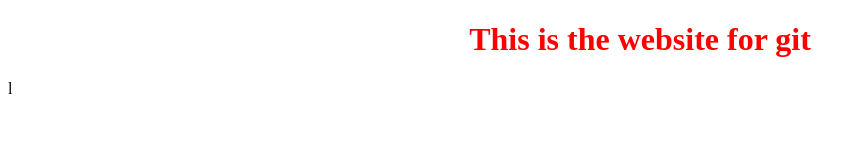
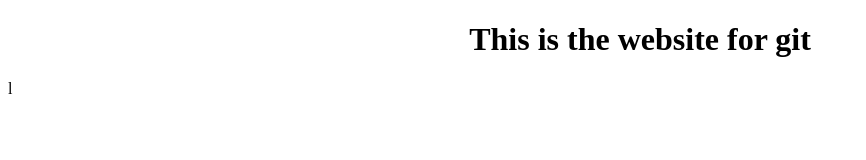
Before and after one commit to rfqma/zetta_upn_rifqi_maulana, a plain HTML site: page Index.html in a window 1280 px wide. Shown: the whole page, without its empty margins (0-866 px from the left). Drawn offline with Linux system fonts and the light colour scheme.

Commit message:
Revert "[UI] Update Index HTML and Style.css to have red color on text <h1>"
This reverts commit db24e8731dbc386668a2513b43e600486ddd5488.

```diff
--- a/Index.html
+++ b/Index.html
@@ -6,12 +6,10 @@
     <meta http-equiv="X-UA-Compatible" content="IE=edge">
     <meta name="viewport" content="width=device-width, initial-scale=1.0">
     <title>Website for git</title>
-
-    <link rel="stylesheet" href="assets/style.css">
 </head>
 
 <body>
-    <h1 class="red-color" style="text-align: center;">This is the website for git</h1>
+    <h1 style="text-align: center;">This is the website for git</h1>
 </body>
 
 </html>l
--- a/assets/style.css
+++ /dev/null
@@ -1,3 +0,0 @@
-.red-color {
-    color: red;
-}
```
